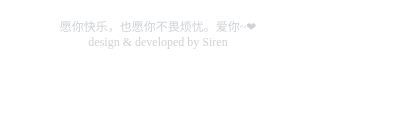
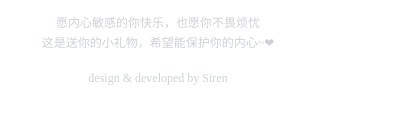
Before and after one commit to wy1009/heart-protection, a browser extension: page popup/index.html in a window 400 px wide. Shown: the part 452-576 px from the top of the page. Drawn offline with Linux system fonts and the light colour scheme.

Commit message:
styles: 修正样式

```diff
--- a/popup/index.css
+++ b/popup/index.css
@@ -9,7 +9,7 @@ p, button, h2 {
 }
 
 .container {
-  padding: 20px;
+  padding: 16px 20px 12px;
 }
 
 .tips {
@@ -64,4 +64,9 @@ textarea:focus {
 
 .footerText {
   text-align: center;
+  margin-top: 2px;
 }
+
+.author {
+  margin-top: 20px;
+}
--- a/popup/index.html
+++ b/popup/index.html
@@ -37,8 +37,9 @@
       </form>
 
       <footer class="footer">
-        <p class="footerText">愿你快乐，也愿你不畏烦忧。爱你~❤</p>
-        <p class="footerText">design & developed by Siren</p>
+        <p class="footerText">愿内心敏感的你快乐，也愿你不畏烦忧</p>
+        <p class="footerText">这是送你的小礼物，希望能保护你的内心~❤</p>
+        <p class="footerText author">design & developed by Siren</p>
       </footer>
     </article>
 
```
